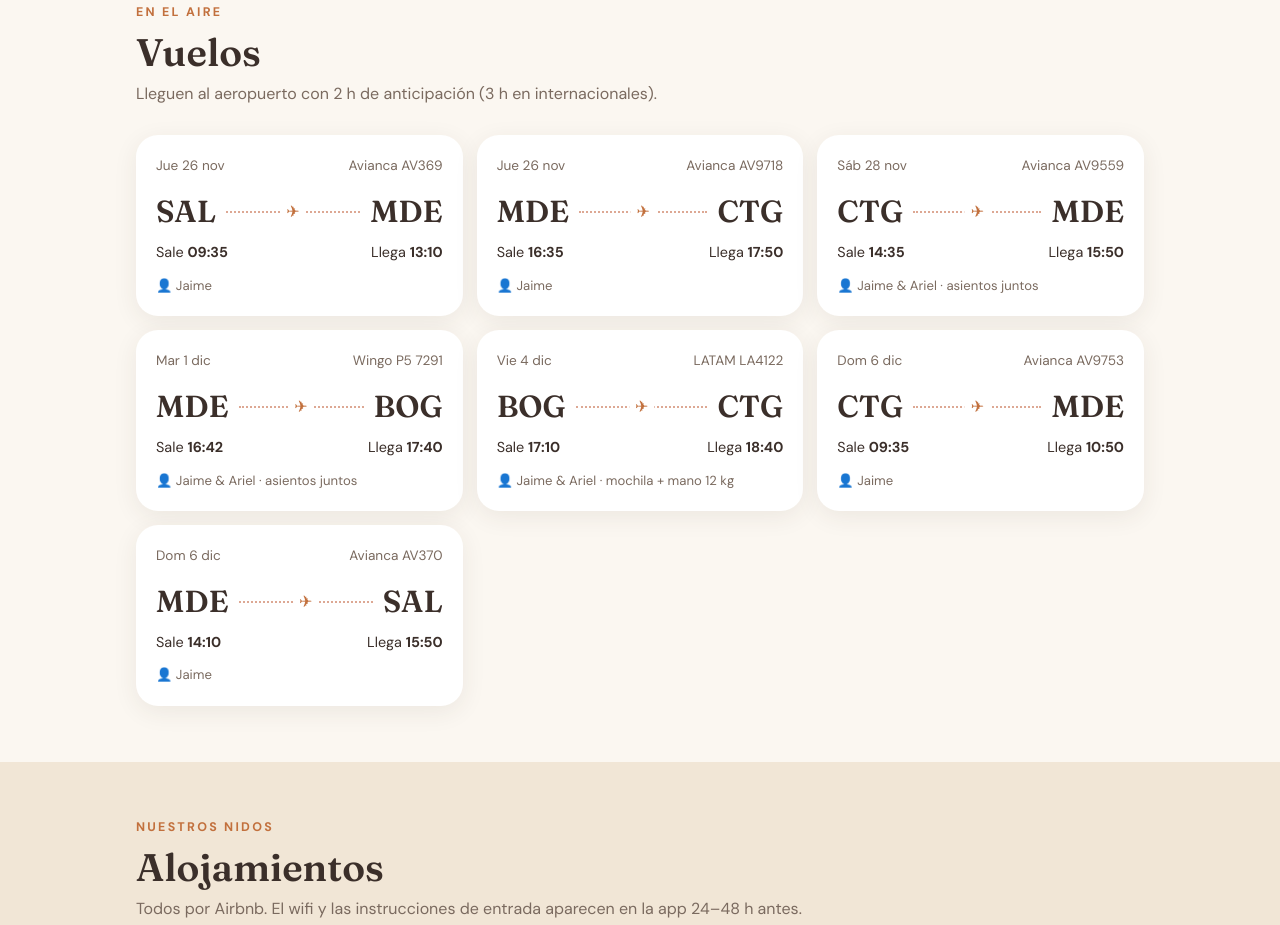
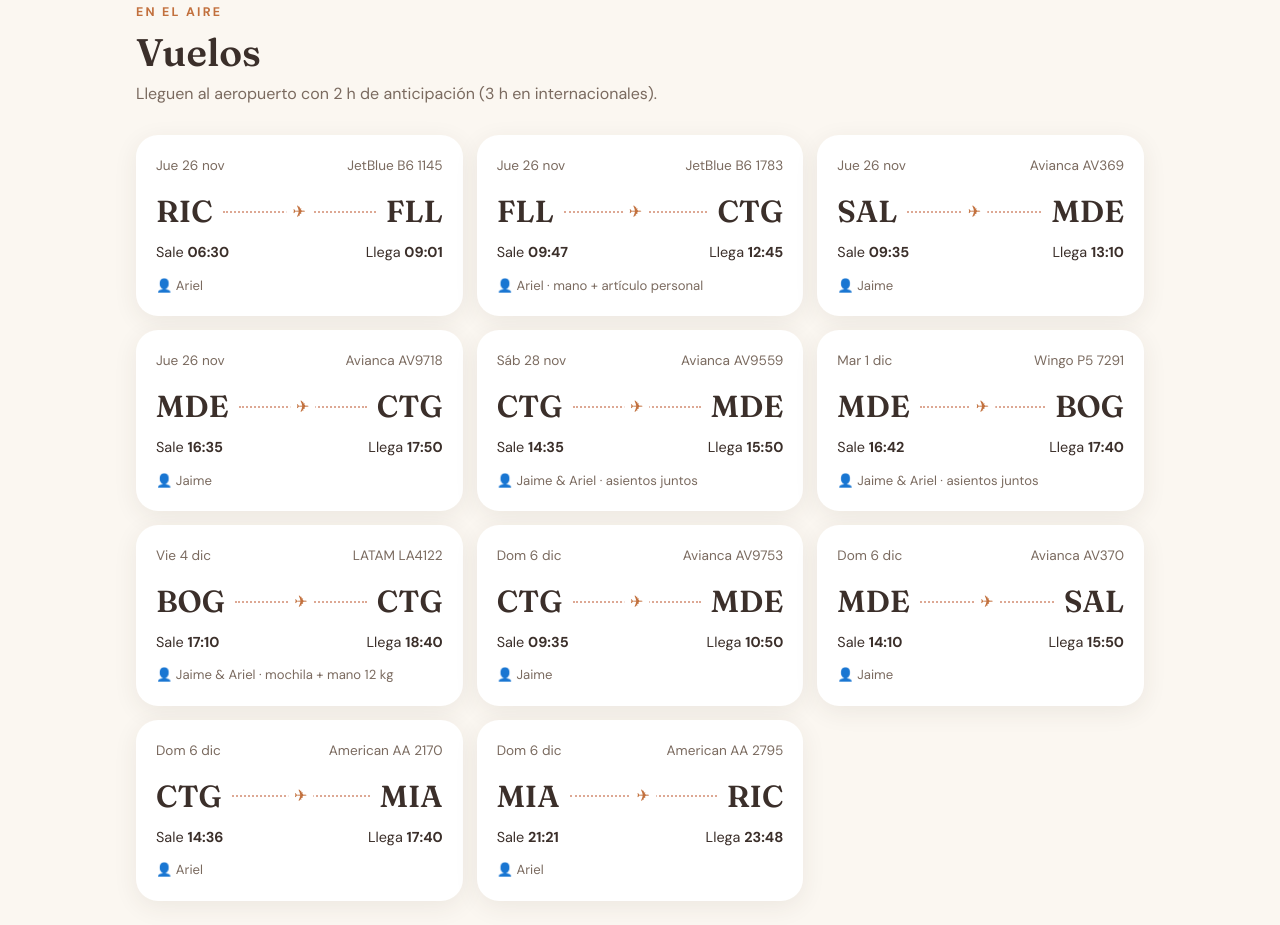
Before and after one commit to jsansi/Trip-Colombia-2026, a plain HTML site: page index.html in a window 1280 px wide. Shown: the part 2916-3841 px from the top of the page. Drawn offline with Linux system fonts and the light colour scheme.

Commit message:
Vuelos de Ariel agregados (ida y vuelta)

```diff
--- a/index.html
+++ b/index.html
@@ -358,12 +358,15 @@ const CITY = {
 
 const DAYS = [
   {date:"2026-11-26", city:"ctg1", title:"¡Llegada a Cartagena!", sub:"Día de vuelos", icons:"✈️🏠",
-    ev:[["09:35","San Salvador → Medellín","Jaime · Avianca AV369 · llega 13:10"],
+    ev:[["06:30","Richmond → Fort Lauderdale","Ariel · JetBlue B6 1145 · llega 09:01"],
+        ["09:35","San Salvador → Medellín","Jaime · Avianca AV369 · llega 13:10"],
+        ["09:47","Fort Lauderdale → Cartagena","Ariel · JetBlue B6 1783 · llega 12:45 (conexión corta en FLL)"],
+        ["15:00","Check-in Airbnb (Ariel)","Jacuzzi privado con vista al mar, piso 12"],
         ["16:35","Medellín → Cartagena","Jaime · Avianca AV9718 · llega 17:50"],
-        ["—","Llegada de Ariel","Por confirmar",true],
-        ["~18:15","Check-in Airbnb","Jacuzzi privado con vista al mar, piso 12"]],
+        ["~18:15","Jaime llega al Airbnb","¡Juntos en Cartagena! 🥂"]],
     opts:{
-      rec:[["Noche","Cena y paseo por Getsemaní","Plaza de la Trinidad: ambiente callejero para arrancar suave"]],
+      rec:[["13–15 h","Ariel: almuerzo cerca del Airbnb mientras llega la hora del check-in","Preguntar al anfitrión si se puede entrar antes o dejar la maleta"],
+           ["Noche","Cena y paseo por Getsemaní","Plaza de la Trinidad: ambiente callejero para arrancar suave"]],
       chill:[["Noche","Jacuzzi con vista al mar + comida a domicilio","Llegar, desempacar y brindar 🥂"]],
       party:[["Noche","Getsemaní de rumba","Los jueves ya hay ambiente: bares de la Calle de la Media Luna"]]}},
 
@@ -469,15 +472,18 @@ const DAYS = [
       party:[["Noche","Última rumba en Getsemaní","⚠️ Jaime vuela 09:35: calculen la hora de volver 😅"]]}},
 
   {date:"2026-12-06", city:"ctg2", title:"Regreso a casa", sub:"Día de vuelos", icons:"✈️💛",
-    ev:[["06:45","Salir al aeropuerto","Jaime"],
+    ev:[["06:45","Jaime sale al aeropuerto","Despedida 💛"],
         ["09:35","Cartagena → Medellín","Jaime · Avianca AV9753 · llega 10:50"],
+        ["~11:15","Ariel: check-out y salida al aeropuerto","Check-out máximo 12:00 · vuelo internacional: 3 h antes"],
         ["14:10","Medellín → San Salvador","Jaime · Avianca AV370 · llega 15:50"],
-        ["—","Regreso de Ariel","Por confirmar",true],
-        ["12:00","Check-out Airbnb",""]],
+        ["14:36","Cartagena → Miami","Ariel · American AA 2170 · llega 17:40"],
+        ["21:21","Miami → Richmond","Ariel · American AA 2795 · llega 23:48"]],
     opts:{}},
 ];
 
 const FLIGHTS = [
+  {date:"Jue 26 nov", from:"RIC", to:"FLL", dep:"06:30", arr:"09:01", air:"JetBlue B6 1145", who:"Ariel"},
+  {date:"Jue 26 nov", from:"FLL", to:"CTG", dep:"09:47", arr:"12:45", air:"JetBlue B6 1783", who:"Ariel · mano + artículo personal"},
   {date:"Jue 26 nov", from:"SAL", to:"MDE", dep:"09:35", arr:"13:10", air:"Avianca AV369", who:"Jaime"},
   {date:"Jue 26 nov", from:"MDE", to:"CTG", dep:"16:35", arr:"17:50", air:"Avianca AV9718", who:"Jaime"},
   {date:"Sáb 28 nov", from:"CTG", to:"MDE", dep:"14:35", arr:"15:50", air:"Avianca AV9559", who:"Jaime & Ariel · asientos juntos"},
@@ -485,6 +491,8 @@ const FLIGHTS = [
   {date:"Vie 4 dic",  from:"BOG", to:"CTG", dep:"17:10", arr:"18:40", air:"LATAM LA4122", who:"Jaime & Ariel · mochila + mano 12 kg"},
   {date:"Dom 6 dic",  from:"CTG", to:"MDE", dep:"09:35", arr:"10:50", air:"Avianca AV9753", who:"Jaime"},
   {date:"Dom 6 dic",  from:"MDE", to:"SAL", dep:"14:10", arr:"15:50", air:"Avianca AV370", who:"Jaime"},
+  {date:"Dom 6 dic",  from:"CTG", to:"MIA", dep:"14:36", arr:"17:40", air:"American AA 2170", who:"Ariel"},
+  {date:"Dom 6 dic",  from:"MIA", to:"RIC", dep:"21:21", arr:"23:48", air:"American AA 2795", who:"Ariel"},
 ];
 
 const HOMES = [
```
